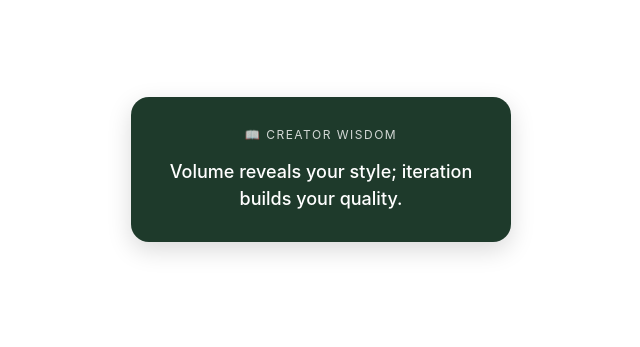
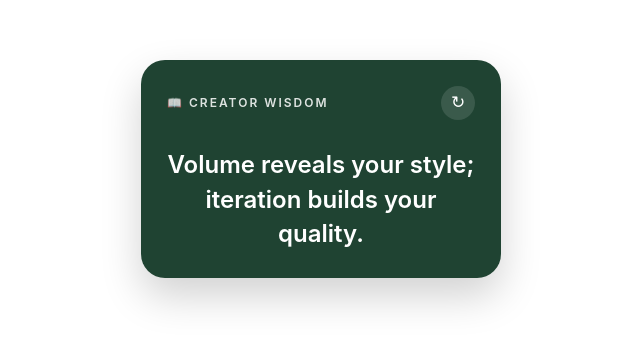
Before and after one commit to jasmeetjolly45-cmd/creator-wisdom-widget, a plain HTML site: page index.html in a window 1280 px wide. Shown: the part 231-578 px from the top of the page, without its empty margins (319-959 px from the left). Drawn offline with Linux system fonts and the light colour scheme.

Commit message:
Update index.html

```diff
--- a/index.html
+++ b/index.html
@@ -3,61 +3,234 @@
 <head>
 <meta charset="UTF-8">
 <meta name="viewport" content="width=device-width, initial-scale=1.0">
-  <title>Creator Wisdom Widget</title>
+
+<title>Creator Wisdom</title>
+
 <style>
-    /* Remove body background & padding so only the card shows */
-    body {
-      margin: 0;
-      padding: 0;
-      background-color: transparent; /* Removes outer white canvas */
-      display: flex;
-      justify-content: center;
-      align-items: center;
-      min-height: 100vh;
-      font-family: -apple-system, BlinkMacSystemFont, "Segoe UI", Roboto, Helvetica, Arial, sans-serif;
+
+*{
+    margin:0;
+    padding:0;
+    box-sizing:border-box;
 }
 
-    /* Forest Green Card Styling */
-    .card {
-      background-color: #1E3A2B; /* Deep Forest Green */
-      color: #FFFFFF; /* White Text */
-      padding: 30px;
-      border-radius: 18px;
-      box-shadow: 0 8px 24px rgba(0, 0, 0, 0.15);
-      text-align: center;
-      max-width: 320px;
-      width: 85%;
+html,
+body{
+    width:100%;
+    height:100%;
+    background:#ffffff;
+    display:flex;
+    justify-content:center;
+    align-items:center;
+    font-family:-apple-system,BlinkMacSystemFont,"Segoe UI",Roboto,Helvetica,Arial,sans-serif;
 }
 
-    .header {
-      font-size: 12px;
-      letter-spacing: 1.5px;
-      text-transform: uppercase;
-      opacity: 0.8;
-      margin-bottom: 16px;
-      display: flex;
-      align-items: center;
-      justify-content: center;
-      gap: 6px;
+.card{
+
+    width:360px;
+    min-height:190px;
+
+    background:#1F4332;
+
+    border-radius:24px;
+
+    padding:26px;
+
+    color:white;
+
+    box-shadow:
+        0 18px 40px rgba(0,0,0,.18);
+
+    display:flex;
+    flex-direction:column;
+    justify-content:space-between;
+
 }
 
-    .quote {
-      font-size: 18px;
-      line-height: 1.5;
-      font-weight: 500;
+.top{
+
+    display:flex;
+    justify-content:space-between;
+    align-items:center;
+
 }
+
+.title{
+
+    font-size:12px;
+    letter-spacing:2px;
+    text-transform:uppercase;
+    opacity:.85;
+    font-weight:600;
+
+}
+
+.refresh{
+
+    width:34px;
+    height:34px;
+
+    border:none;
+
+    background:rgba(255,255,255,.12);
+
+    color:white;
+
+    border-radius:50%;
+
+    cursor:pointer;
+
+    transition:.25s;
+
+    font-size:17px;
+
+}
+
+.refresh:hover{
+
+    background:rgba(255,255,255,.22);
+    transform:rotate(180deg);
+
+}
+
+.quote{
+
+    margin-top:28px;
+
+    font-size:24px;
+
+    line-height:1.45;
+
+    font-weight:600;
+
+    text-align:center;
+
+    transition:.35s;
+
+}
+
+.fade{
+
+    opacity:0;
+    transform:translateY(8px);
+
+}
+
 </style>
+
 </head>
+
 <body>
 
 <div class="card">
-    <div class="header">
+
+<div class="top">
+
+<div class="title">
 📖 CREATOR WISDOM
 </div>
-    <div class="quote">
+
+<button class="refresh" onclick="newQuote()">
+↻
+</button>
+
+</div>
+
+<div class="quote" id="quote">
+
 Volume reveals your style; iteration builds your quality.
+
 </div>
+
 </div>
+
+<script>
+
+const quotes=[
+
+"Volume reveals your style; iteration builds your quality.",
+
+"Consistency beats intensity.",
+
+"Done is better than perfect.",
+
+"Create before you consume.",
+
+"Every post is practice.",
+
+"Clarity comes from publishing.",
+
+"Your next idea is hidden inside your next project.",
+
+"Perfection delays progress.",
+
+"Creators grow by creating.",
+
+"Ship it. Learn. Repeat.",
+
+"The algorithm rewards consistency, not hesitation.",
+
+"Quality improves through repetition.",
+
+"Start before you feel ready.",
+
+"One great idea can change everything.",
+
+"Momentum is built one post at a time.",
+
+"Your audience remembers consistency.",
+
+"Keep showing up.",
+
+"Publish. Reflect. Improve.",
+
+"Your creativity grows when you use it.",
+
+"The hardest post is the one you never publish.",
+
+"Small steps compound into remarkable results.",
+
+"Discipline creates freedom.",
+
+"Progress loves repetition.",
+
+"Every masterpiece started as a draft.",
+
+"Action creates confidence."
+
+];
+
+let lastIndex=0;
+
+function newQuote(){
+
+const quote=document.getElementById("quote");
+
+quote.classList.add("fade");
+
+setTimeout(()=>{
+
+let index;
+
+do{
+
+index=Math.floor(Math.random()*quotes.length);
+
+}
+
+while(index===lastIndex);
+
+lastIndex=index;
+
+quote.innerHTML=quotes[index];
+
+quote.classList.remove("fade");
+
+},250);
+
+}
+
+</script>
 
 </body>
 </html>
```
Lines whose indentation alone changed are shown as unchanged.
